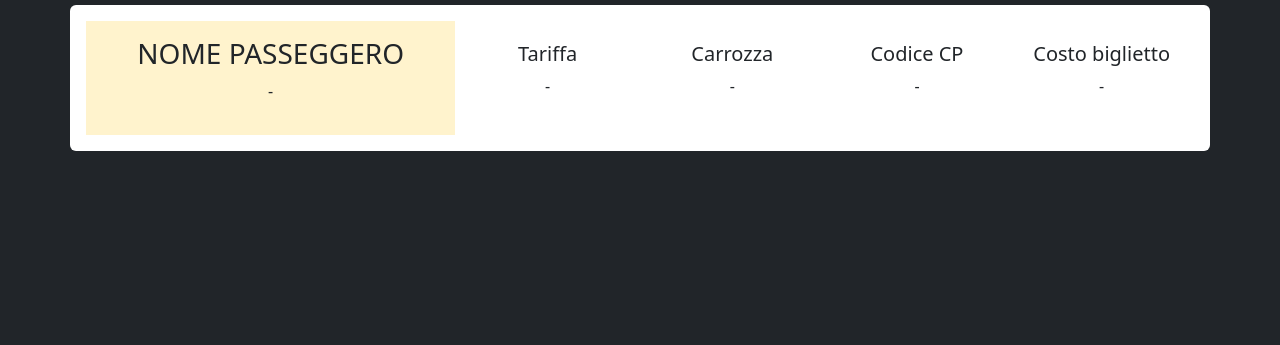
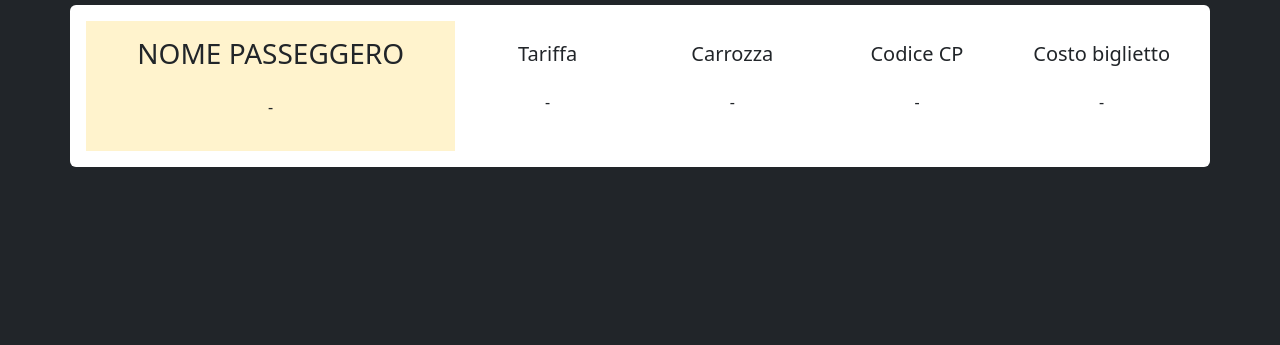
Before and after one commit to HikariNM/js-biglietto-treno-form, a plain HTML site: page index.html in a window 1280 px wide. Shown: the part 455-800 px from the top of the page. Drawn offline with nearby package versions, Linux system fonts and the light colour scheme.

Commit message:
aggiunta modifica estetica

```diff
--- a/index.html
+++ b/index.html
@@ -58,23 +58,23 @@
 
             <div class="col-md-4 bg-warning-subtle py-3">
                 <h3>NOME PASSEGGERO</h3>
-                <p id="passengerName">-</p>
+                <p class="pt-3" id="passengerName">-</p>
             </div>
             <div class="col-md-2 py-3">
                 <h5>Tariffa</h5>
-                <p id="ticketCategory">-</p>
+                <p class="pt-3" id="ticketCategory">-</p>
             </div>
             <div class="col-md-2 py-3">
                 <h5>Carrozza</h5>
-                <p id="trainWagon">-</p>
+                <p class="pt-3" id="trainWagon">-</p>
             </div>
             <div class="col-md-2 py-3">
                 <h5>Codice CP</h5>
-                <p id="ticketCode">-</p>
+                <p class="pt-3" id="ticketCode">-</p>
             </div>
             <div class="col-md-2 py-3">
                 <h5>Costo biglietto</h5>
-                <p id="ticketPrice">-</p>
+                <p class="pt-3" id="ticketPrice">-</p>
             </div>
         </div>
 
```
